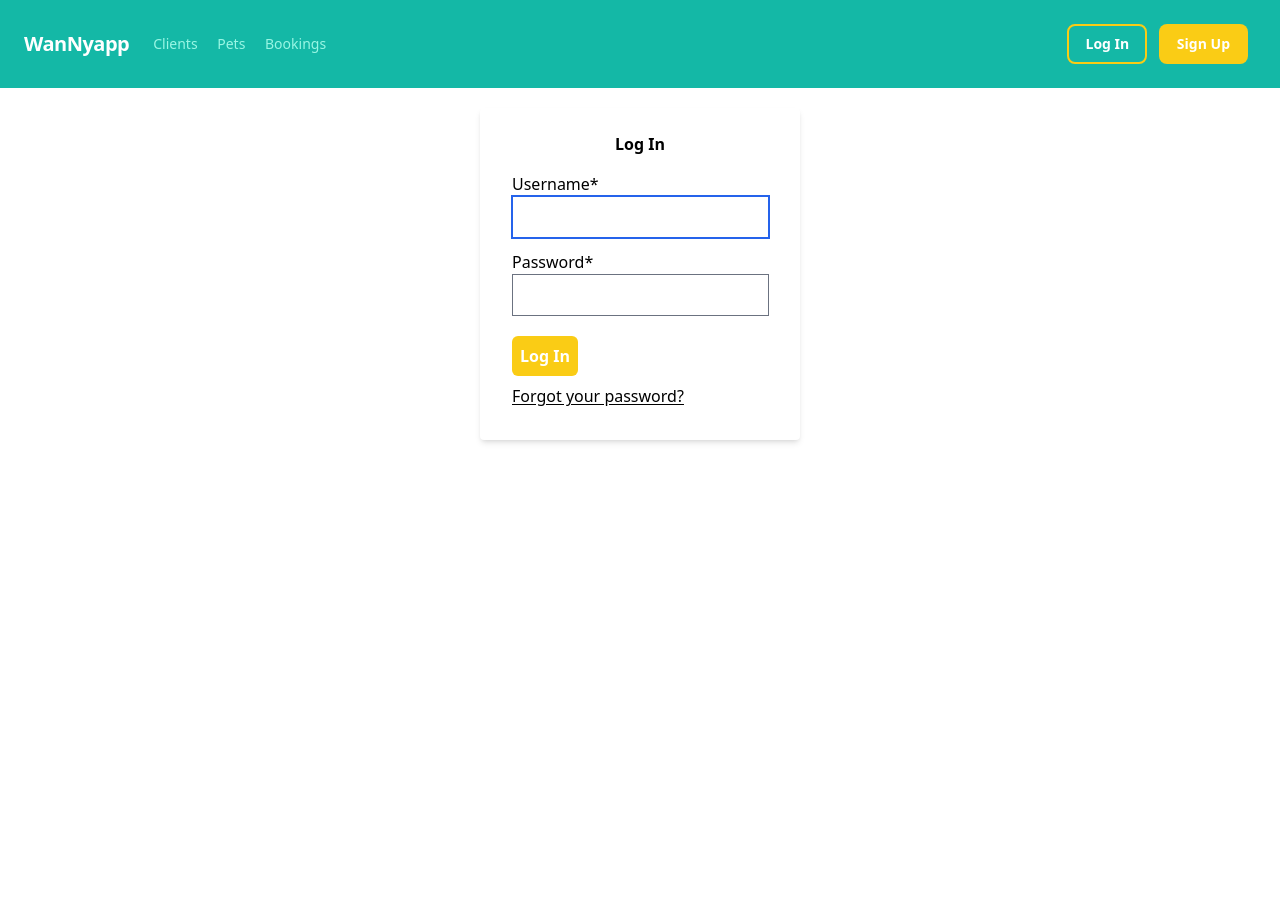
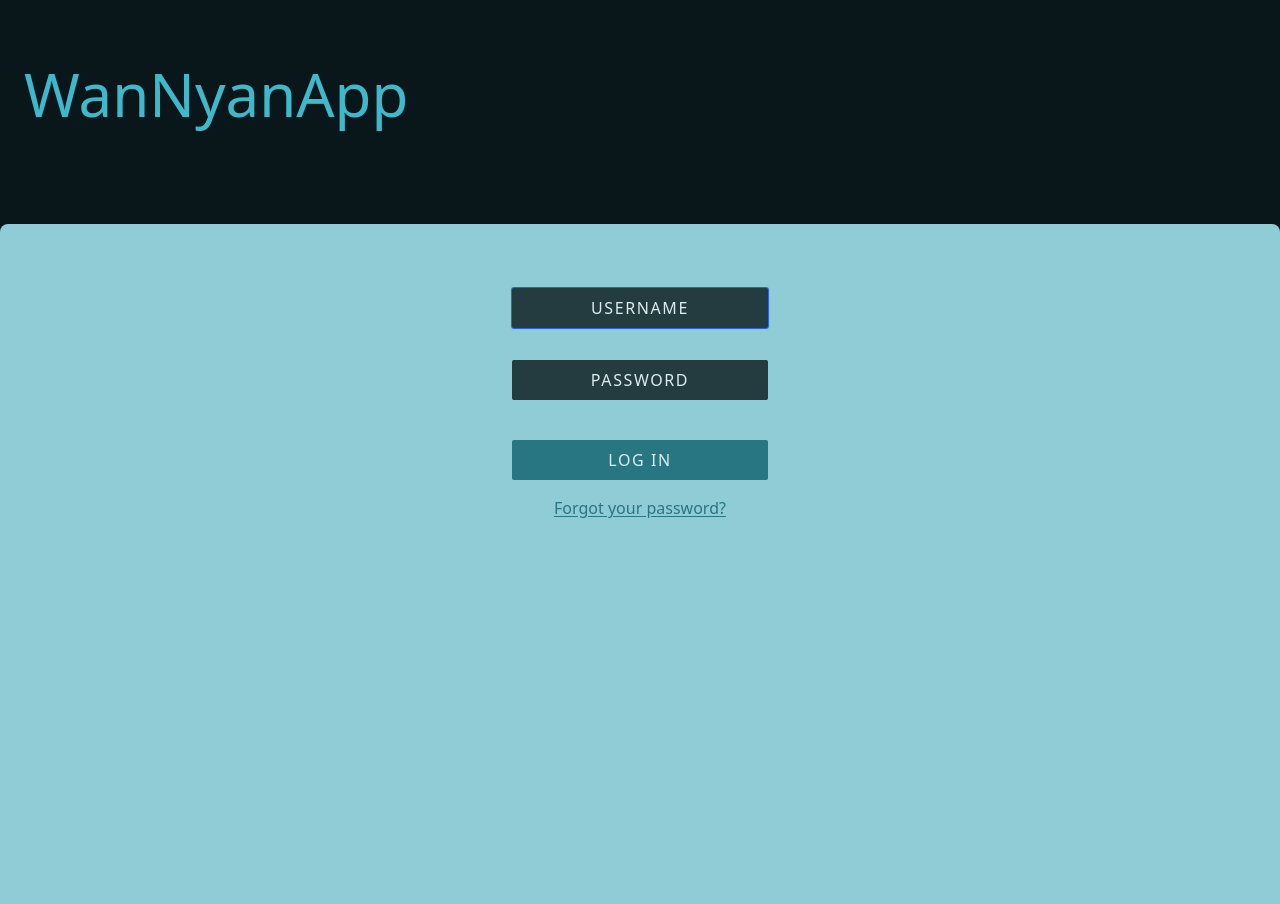
Before and after one commit to nrcrls/pets, a Django app: page /accounts/login/ in a window 1280 px wide. Before the commit the page ends 443 px from the top, so only its background shows below. Run offline with Django 4.2, Linux system fonts and the light colour scheme; some libraries are stand-ins or nearby versions.

Commit message:
add custom styling for login form

```diff
--- a/pet_sitting/settings.py
+++ b/pet_sitting/settings.py
@@ -29,6 +29,7 @@ INSTALLED_APPS = [
     "theme",
     "crispy_forms",
     "crispy_bootstrap5",
+    "widget_tweaks",
     "accounts",
     "pages",
     "clients",
--- a/templates/base.html
+++ b/templates/base.html
@@ -8,8 +8,8 @@
     <title>{% block title %}Pet Sitting Manager{% endblock title %}</title>
     {% tailwind_css %}
 </head>
-<body>
-    {% include 'navbar.html' %}
+<body class="bg-dark overflow-hidden">
+    <!-- {% include 'navbar.html' %} -->
     <main>
         {% block content %}
         {% endblock content %}
--- a/templates/registration/login.html
+++ b/templates/registration/login.html
@@ -1,17 +1,28 @@
 {% extends "base.html" %}
-{% load crispy_forms_tags %}
+{% load widget_tweaks %}
 
 {% block title %}Log In{% endblock title %}
 
 {% block content %}
-<div class="flex justify-center mt-5">
+<h1 class="text-blue-accent text-6xl pt-16 pb-20 ml-6">WanNyanApp</h1>
+<div class="flex justify-center mt-5 bg-blue-primary h-[85vh] rounded-t-lg w-full">
     <div class="w-full max-w-xs">
-        <form method="post" class="bg-white shadow-md rounded px-8 pt-6 pb-8 mb-4">
+        <form method="post" class="px-8 pt-16 pb-8">
             {% csrf_token %}
-            <h2 class="text-center mb-4 font-bold">Log In</h2>
-            {{ form|crispy }}
-            <button type="submit" class="mt-2 bg-yellow-400 text-white font-bold rounded-md p-2">Log In</button>
-            <p class="mt-2 underline underline-offset-2"><a href="{% url 'password_reset' %}">Forgot your password?</a></p>
+            <div class="mb-4">
+                <label class="sr-only" for="{{ form.username.id_for_label }}">
+                    Username
+                </label>
+                {% render_field form.username class="border-none rounded-sm bg-form-fields text-light-blue placeholder:uppercase placeholder:text-light-blue placeholder:text-center placeholder:tracking-widest w-full" placeholder="Username" %}
+            </div>
+            <div class="mb-6">
+                <label class="sr-only" for="{{ form.password.id_for_label }}">
+                    Password
+                </label>
+                {% render_field form.password class="border-none rounded-sm bg-form-fields text-light-blue placeholder:uppercase placeholder:text-light-blue placeholder:text-center placeholder:tracking-widest w-full my-4" placeholder="Password" %}
+            </div>
+            <button type="submit" class="w-full rounded-sm py-2 bg-blue-secondary text-light-blue uppercase tracking-widest">Log In</button>
+            <p class="mt-4 text-center text-blue-secondary underline underline-offset-2"><a href="{% url 'password_reset' %}">Forgot your password?</a></p>
         </form>
     </div>
 </div>
--- a/theme/static/css/dist/styles.css
+++ b/theme/static/css/dist/styles.css
@@ -16,7 +16,7 @@
   /* 2 */
   border-style: solid;
   /* 2 */
-  border-color: #e5e7eb;
+  border-color: currentColor;
   /* 2 */
 }
 
@@ -749,6 +749,18 @@ select {
   --tw-contain-style:  ;
 }
 
+.sr-only {
+  position: absolute;
+  width: 1px;
+  height: 1px;
+  padding: 0;
+  margin: -1px;
+  overflow: hidden;
+  clip: rect(0, 0, 0, 0);
+  white-space: nowrap;
+  border-width: 0;
+}
+
 .static {
   position: static;
 }
@@ -859,6 +800,18 @@ select {
 
 .mb-4 {
   margin-bottom: 1rem;
+}
+
+.mb-6 {
+  margin-bottom: 1.5rem;
+}
+
+.ml-4 {
+  margin-left: 1rem;
+}
+
+.ml-6 {
+  margin-left: 1.5rem;
 }
 
 .mr-2 {
@@ -873,10 +826,6 @@ select {
   margin-right: 1.5rem;
 }
 
-.mt-2 {
-  margin-top: 0.5rem;
-}
-
 .mt-3 {
   margin-top: 0.75rem;
 }
@@ -885,40 +834,24 @@ select {
   margin-top: 1rem;
 }
 
+.mt-40 {
+  margin-top: 10rem;
+}
+
 .mt-5 {
   margin-top: 1.25rem;
 }
 
-.mb-5 {
-  margin-bottom: 1.25rem;
+.mt-20 {
+  margin-top: 5rem;
 }
 
-.mb-3 {
-  margin-bottom: 0.75rem;
+.mb-12 {
+  margin-bottom: 3rem;
 }
 
-.mt-1 {
-  margin-top: 0.25rem;
-}
-
-.-mt-1 {
-  margin-top: -0.25rem;
-}
-
-.-mt-2 {
-  margin-top: -0.5rem;
-}
-
-.ml-5 {
-  margin-left: 1.25rem;
-}
-
-.mr-96 {
-  margin-right: 24rem;
-}
-
-.ml-4 {
-  margin-left: 1rem;
+.mt-14 {
+  margin-top: 3.5rem;
 }
 
 .block {
@@ -941,12 +874,12 @@ select {
   height: 0.75rem;
 }
 
-.h-40 {
-  height: 10rem;
+.h-\[85vh\] {
+  height: 85vh;
 }
 
-.h-screen {
-  height: 100vh;
+.h-\[90vh\] {
+  height: 90vh;
 }
 
 .w-3 {
@@ -1029,6 +946,15 @@ select {
   border-radius: 0.375rem;
 }
 
+.rounded-sm {
+  border-radius: 0.125rem;
+}
+
+.rounded-t-lg {
+  border-top-left-radius: 0.5rem;
+  border-top-right-radius: 0.5rem;
+}
+
 .border {
   border-width: 1px;
 }
@@ -1037,90 +963,40 @@ select {
   border-width: 2px;
 }
 
-.border-teal-400 {
-  --tw-border-opacity: 1;
-  border-color: rgb(45 212 191 / var(--tw-border-opacity));
+.border-none {
+  border-style: none;
 }
 
-.border-transparent {
-  border-color: transparent;
+.bg-blue-primary {
+  --tw-bg-opacity: 1;
+  background-color: rgb(143 204 214 / var(--tw-bg-opacity));
 }
 
-.border-yellow-400 {
-  --tw-border-opacity: 1;
-  border-color: rgb(250 204 21 / var(--tw-border-opacity));
+.bg-blue-secondary {
+  --tw-bg-opacity: 1;
+  background-color: rgb(40 118 129 / var(--tw-bg-opacity));
 }
 
-.bg-green-600 {
+.bg-dark {
   --tw-bg-opacity: 1;
-  background-color: rgb(22 163 74 / var(--tw-bg-opacity));
+  background-color: rgb(10 23 26 / var(--tw-bg-opacity));
 }
 
-.bg-teal-500 {
+.bg-form-fields {
   --tw-bg-opacity: 1;
-  background-color: rgb(20 184 166 / var(--tw-bg-opacity));
-}
-
-.bg-transparent {
-  background-color: transparent;
-}
-
-.bg-white {
-  --tw-bg-opacity: 1;
-  background-color: rgb(255 255 255 / var(--tw-bg-opacity));
-}
-
-.bg-yellow-400 {
-  --tw-bg-opacity: 1;
-  background-color: rgb(250 204 21 / var(--tw-bg-opacity));
-}
-
-.bg-gray-200 {
-  --tw-bg-opacity: 1;
-  background-color: rgb(229 231 235 / var(--tw-bg-opacity));
-}
-
-.bg-blue-100 {
-  --tw-bg-opacity: 1;
-  background-color: rgb(219 234 254 / var(--tw-bg-opacity));
-}
-
-.bg-green-200 {
-  --tw-bg-opacity: 1;
-  background-color: rgb(187 247 208 / var(--tw-bg-opacity));
-}
-
-.bg-sky-300 {
-  --tw-bg-opacity: 1;
-  background-color: rgb(125 211 252 / var(--tw-bg-opacity));
-}
-
-.fill-current {
-  fill: currentColor;
+  background-color: rgb(36 59 63 / var(--tw-bg-opacity));
 }
 
 .p-2 {
   padding: 0.5rem;
 }
 
+.p-3 {
+  padding: 0.75rem;
+}
+
 .p-6 {
   padding: 1.5rem;
-}
-
-.p-20 {
-  padding: 5rem;
-}
-
-.p-10 {
-  padding: 2.5rem;
-}
-
-.p-5 {
-  padding: 1.25rem;
-}
-
-.p-3 {
-  padding: 0.75rem;
 }
 
 .px-3 {
@@ -1176,28 +1037,36 @@ select {
   padding-bottom: 2rem;
 }
 
+.pl-3 {
+  padding-left: 0.75rem;
+}
+
 .pt-6 {
   padding-top: 1.5rem;
 }
 
-.pb-2 {
-  padding-bottom: 0.5rem;
+.pt-14 {
+  padding-top: 3.5rem;
 }
 
-.pt-4 {
-  padding-top: 1rem;
+.pb-12 {
+  padding-bottom: 3rem;
 }
 
-.pl-2 {
-  padding-left: 0.5rem;
+.pt-20 {
+  padding-top: 5rem;
 }
 
-.pr-2 {
-  padding-right: 0.5rem;
+.pb-20 {
+  padding-bottom: 5rem;
 }
 
-.pl-3 {
-  padding-left: 0.75rem;
+.pt-1 {
+  padding-top: 0.25rem;
+}
+
+.pt-16 {
+  padding-top: 4rem;
 }
 
 .text-center {
@@ -1219,65 +1093,53 @@ select {
   line-height: 1.75rem;
 }
 
-.text-base {
-  font-size: 1rem;
-  line-height: 1.5rem;
-}
-
 .text-xs {
   font-size: 0.75rem;
   line-height: 1rem;
+}
+
+.text-6xl {
+  font-size: 3.75rem;
+  line-height: 1;
 }
 
 .font-bold {
   font-weight: 700;
 }
 
+.font-medium {
+  font-weight: 500;
+}
+
 .font-semibold {
   font-weight: 600;
 }
 
-.font-medium {
-  font-weight: 500;
+.uppercase {
+  text-transform: uppercase;
 }
 
 .tracking-tight {
   letter-spacing: -0.025em;
 }
 
-.text-green-600 {
-  --tw-text-opacity: 1;
-  color: rgb(22 163 74 / var(--tw-text-opacity));
+.tracking-widest {
+  letter-spacing: 0.1em;
 }
 
-.text-teal-200 {
+.text-blue-accent {
   --tw-text-opacity: 1;
-  color: rgb(153 246 228 / var(--tw-text-opacity));
+  color: rgb(62 185 204 / var(--tw-text-opacity));
 }
 
-.text-white {
+.text-blue-secondary {
   --tw-text-opacity: 1;
-  color: rgb(255 255 255 / var(--tw-text-opacity));
+  color: rgb(40 118 129 / var(--tw-text-opacity));
 }
 
-.text-yellow-400 {
+.text-light-blue {
   --tw-text-opacity: 1;
-  color: rgb(250 204 21 / var(--tw-text-opacity));
-}
-
-.text-gray-700 {
-  --tw-text-opacity: 1;
-  color: rgb(55 65 81 / var(--tw-text-opacity));
-}
-
-.text-blue-300 {
-  --tw-text-opacity: 1;
-  color: rgb(147 197 253 / var(--tw-text-opacity));
-}
-
-.text-gray-800 {
-  --tw-text-opacity: 1;
-  color: rgb(31 41 55 / var(--tw-text-opacity));
+  color: rgb(220 237 239 / var(--tw-text-opacity));
 }
 
 .underline {
@@ -1300,55 +1162,38 @@ select {
   box-shadow: var(--tw-ring-offset-shadow, 0 0 #0000), var(--tw-ring-shadow, 0 0 #0000), var(--tw-shadow);
 }
 
-.shadow-lg {
-  --tw-shadow: 0 10px 15px -3px rgb(0 0 0 / 0.1), 0 4px 6px -4px rgb(0 0 0 / 0.1);
-  --tw-shadow-colored: 0 10px 15px -3px var(--tw-shadow-color), 0 4px 6px -4px var(--tw-shadow-color);
-  box-shadow: var(--tw-ring-offset-shadow, 0 0 #0000), var(--tw-ring-shadow, 0 0 #0000), var(--tw-shadow);
+.placeholder\:text-center::-moz-placeholder {
+  text-align: center;
 }
 
-.hover\:border-white:hover {
-  --tw-border-opacity: 1;
-  border-color: rgb(255 255 255 / var(--tw-border-opacity));
+.placeholder\:text-center::placeholder {
+  text-align: center;
 }
 
-.hover\:border-yellow-200:hover {
-  --tw-border-opacity: 1;
-  border-color: rgb(254 240 138 / var(--tw-border-opacity));
+.placeholder\:uppercase::-moz-placeholder {
+  text-transform: uppercase;
 }
 
-.hover\:border-yellow-400:hover {
-  --tw-border-opacity: 1;
-  border-color: rgb(250 204 21 / var(--tw-border-opacity));
+.placeholder\:uppercase::placeholder {
+  text-transform: uppercase;
 }
 
-.hover\:bg-yellow-200:hover {
-  --tw-bg-opacity: 1;
-  background-color: rgb(254 240 138 / var(--tw-bg-opacity));
+.placeholder\:tracking-widest::-moz-placeholder {
+  letter-spacing: 0.1em;
 }
 
-.hover\:bg-yellow-400:hover {
-  --tw-bg-opacity: 1;
-  background-color: rgb(250 204 21 / var(--tw-bg-opacity));
+.placeholder\:tracking-widest::placeholder {
+  letter-spacing: 0.1em;
 }
 
-.hover\:text-red-300:hover {
+.placeholder\:text-light-blue::-moz-placeholder {
   --tw-text-opacity: 1;
-  color: rgb(252 165 165 / var(--tw-text-opacity));
+  color: rgb(220 237 239 / var(--tw-text-opacity));
 }
 
-.hover\:text-white:hover {
+.placeholder\:text-light-blue::placeholder {
   --tw-text-opacity: 1;
-  color: rgb(255 255 255 / var(--tw-text-opacity));
-}
-
-.hover\:text-yellow-400:hover {
-  --tw-text-opacity: 1;
-  color: rgb(250 204 21 / var(--tw-text-opacity));
-}
-
-.hover\:text-teal-400:hover {
-  --tw-text-opacity: 1;
-  color: rgb(45 212 191 / var(--tw-text-opacity));
+  color: rgb(220 237 239 / var(--tw-text-opacity));
 }
 
 @media (min-width: 640px) {
```
Also changed, not shown: other parts of theme/static/css/dist/styles.css (+12 -121 lines), theme/static_src/tailwind.config.js (+9 -0 lines).
